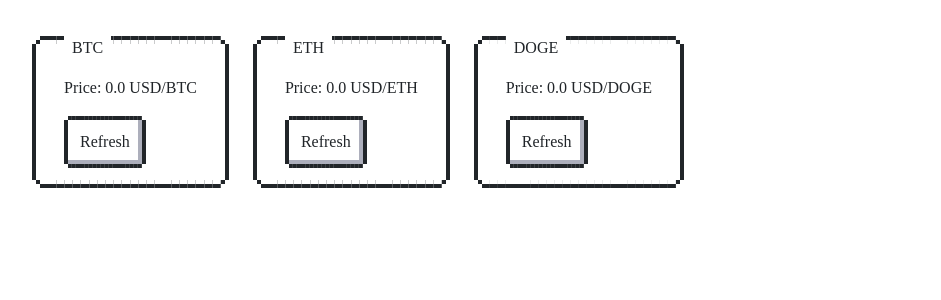
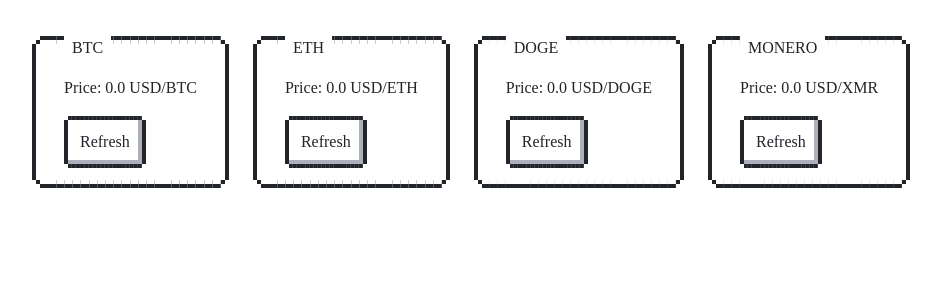
Before and after one commit to Antuan01/crypto-test, a Nuxt app: page / in a window 1280 px wide. Shown: the top 300 px of the page, without its empty margins (4-945 px from the left). Built offline with nearby package versions, Linux system fonts and the light colour scheme; no server answers.

Commit message:
added xmr

```diff
--- a/pages/index.vue
+++ b/pages/index.vue
@@ -31,8 +31,14 @@
           measure: 'USD/DOGE',
           name: 'DOGE',
           point: 'DOGEUSDT'
+        },
+        {
+          id: 4,
+          measure: 'USD/XMR',
+          name: 'MONERO',
+          point: 'XMRUSDT'
         }
-      ]
+     ]
     }
   },
   head () {
```
